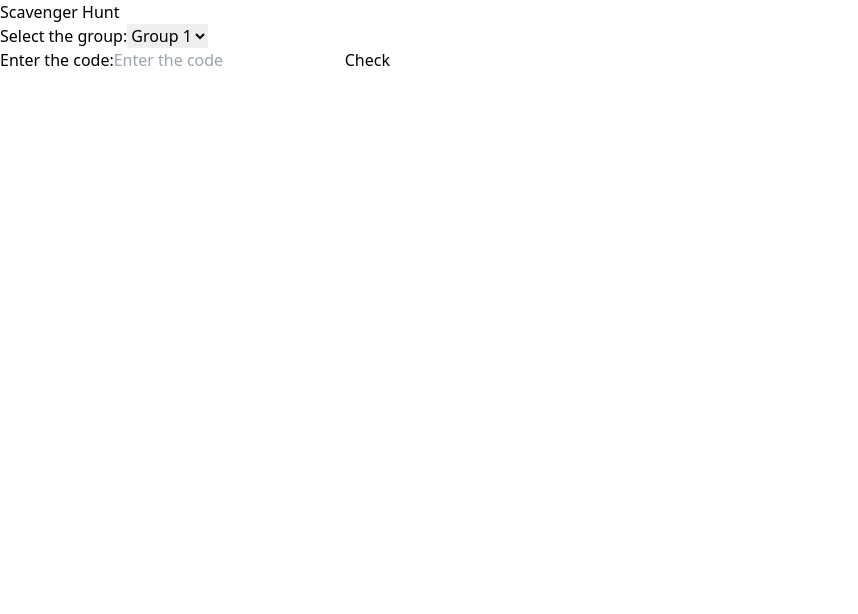
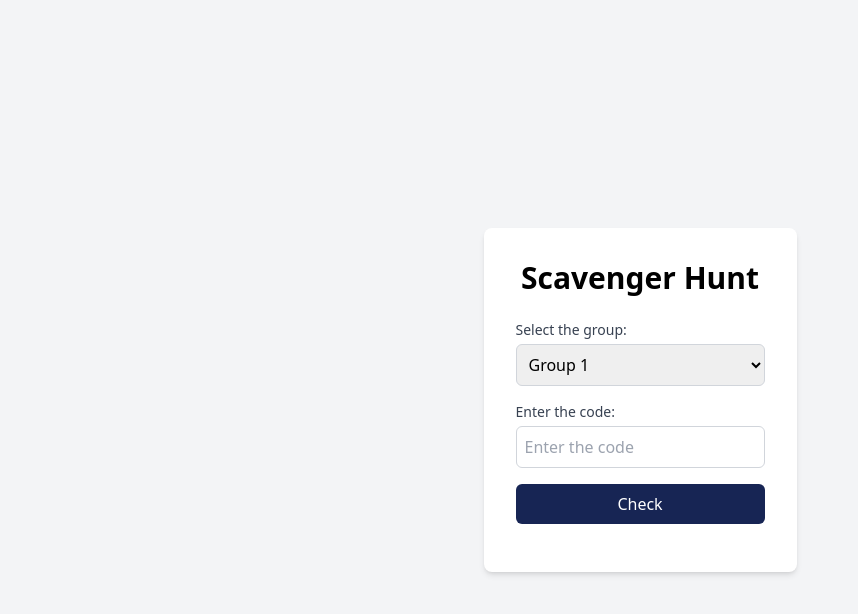
Before and after one commit to nagaditya39/scavenger_hunt, a React (Create React App) app: page / in a window 1280 px wide. Shown: the top 614 px of the page, without its empty margins (0-858 px from the left). Built offline with nearby package versions, Linux system fonts and the light colour scheme.

Commit message:
added css

```diff
--- a/src/App.js
+++ b/src/App.js
@@ -111,10 +111,18 @@ const App = () => {
   };
 
   return(
-    <div>
-      <h1>Scavenger Hunt</h1>
-      <label>Select the group:</label>
-      <select value={group} onChange={(e) => setGroup(e.target.value)}>
+    <div className='flex flex-col
+    items-center
+    justify-center
+    bg-gray-100
+    text-white p-6
+    min-h-screen'>
+      <div className="p-8 bg-white rounded-lg shadow-md">
+      <h1 className="text-3xl font-bold mb-6 text-center text-black">Scavenger Hunt</h1>
+
+      <div className="mb-4">
+        <label className="block text-sm font-medium text-gray-700 mb-1 ">Select the group:</label>
+        <select value={group} onChange={(e) => setGroup(e.target.value)} className="w-full text-black border border-gray-300 rounded-md p-2">
 
           {Object.keys(cluesdata).map(group =>
             <option key={group} value={group}>
@@ -122,21 +130,25 @@ const App = () => {
             </option>)}
 
         </select>
+      </div>
 
-      <div>
-        <label>Enter the code:</label>
+      <div className="mb-4">
+        <label className="block text-sm font-medium text-gray-700 mb-1">Enter the code:</label>
         <input
         type="text"
         value={inputClue}
         placeholder='Enter the code'
         onChange={handleInputChange}
+        className="w-full text-black border border-gray-300 rounded-md p-2"
         />
-        <button onClick={checkCode}>Check</button>
         </div>
+        <button onClick={checkCode} className="rounded-md w-full mb-4 py-2 bg-blue-950 text-center">Check</button>
 
-        {error && <p style={{color: 'red'}}>{error}</p>}
-        {currentClue && <p>Clue Found: {currentClue}</p>}
 
+        {error && <p style={{color: 'red'}} className="mb-4 border  border-red-600 rounded-md p-2">{error}</p>}
+        {currentClue && <p className="mb-4">Clue Found: {currentClue}</p>}
+
+        </div>
     </div>
   );
 
```
Lines whose indentation alone changed are shown as unchanged.
